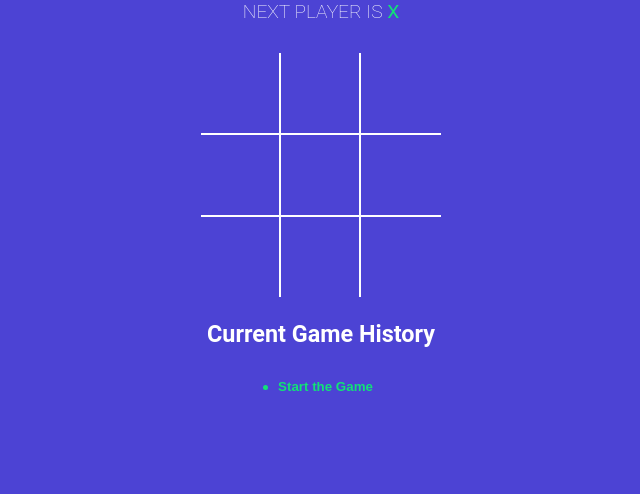
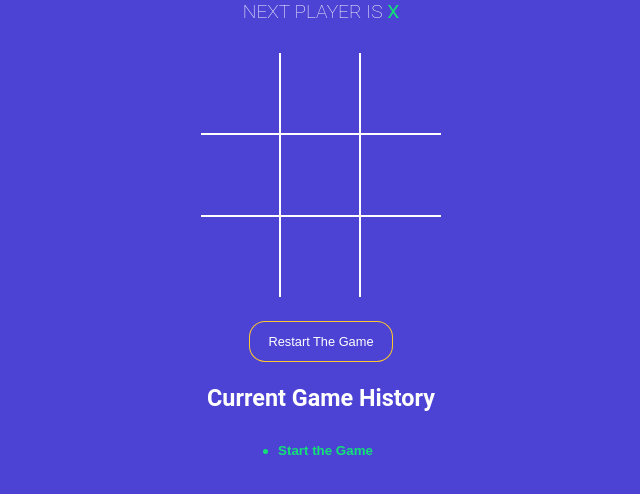
Before and after one commit to codehaldar/Tic-Tac-Toe-Game, a React (Vite) app: page / in a window 1280 px wide. Shown: the top 494 px of the page, without its empty margins (319-959 px from the left). Built offline with nearby package versions, Linux system fonts and the light colour scheme.

Commit message:
added the reset feature

```diff
--- a/src/App.jsx
+++ b/src/App.jsx
@@ -4,11 +4,11 @@ import Board from './components/Board';
 import { calcwinner } from './winner';
 import Statusmess from './components/Statusmess';
 import History from './components/History';
+import Restart from './components/Restart';
 const NEW_GAME = [{ squares: Array(9).fill(null), xturn: true }];
 function App() {
   const [history, sethistory] = useState(NEW_GAME);
   const [currmove, setcurrmove] = useState(0);
-  console.log({ history, currmove });
   const gamingBoard = history[currmove];
   const wonby = calcwinner(gamingBoard.squares);
 
@@ -41,10 +41,15 @@ function App() {
   const moveTo = move => {
     setcurrmove(move);
   };
+  const reset = () => {
+    sethistory(NEW_GAME);
+    setcurrmove(0);
+  };
   return (
     <div className="app">
       <Statusmess wonby={wonby} gamingBoard={gamingBoard} />
       <Board squares={gamingBoard.squares} eventHandler={eventHandler} />
+      <Restart reset={reset} wonby={wonby} />
       <h3>Current Game History</h3>
       <History history={history} moveTo={moveTo} currmove={currmove} />
     </div>
--- /dev/null
+++ b/src/components/Restart.jsx
@@ -0,0 +1,12 @@
+const Restart = ({ reset, wonby }) => {
+  return (
+    <button
+      type="button"
+      className={`btn-reset ${wonby ? 'active' : ''}`}
+      onClick={() => reset()}
+    >
+      Restart The Game
+    </button>
+  );
+};
+export default Restart;
```
